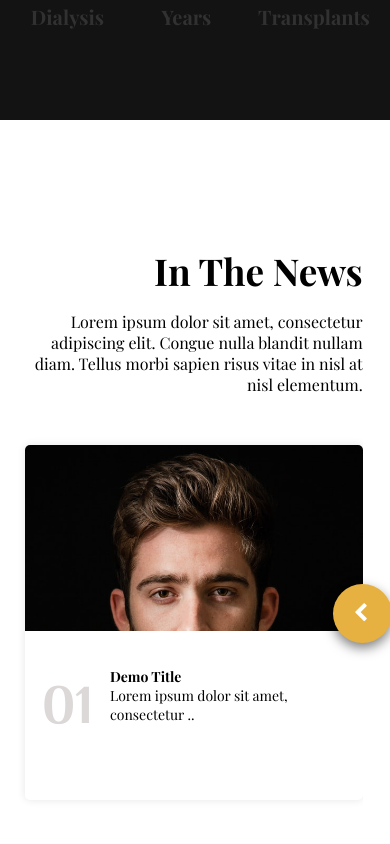
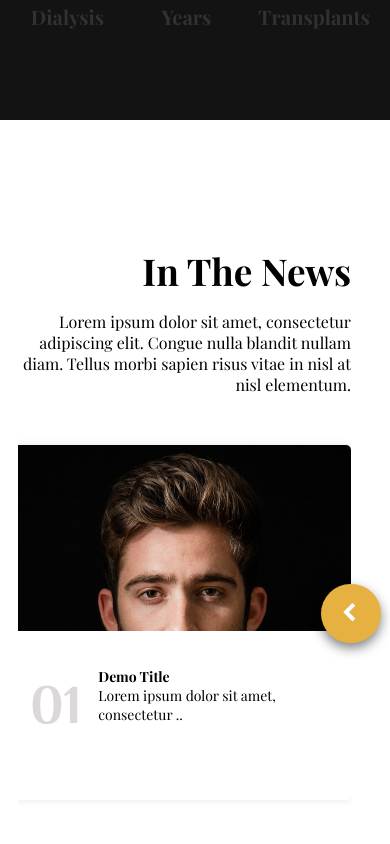
Before and after one commit to ishita1805/portfolio-site-ramkabra, a React (Create React App) app: page / in a window 390 px wide. Shown: the part 4020-4864 px from the top of the page. Built offline with nearby package versions, Linux system fonts and the light colour scheme.

Commit message:
responsive

```diff
--- a/src/components/news/news.css
+++ b/src/components/news/news.css
@@ -115,8 +115,8 @@
 }
 @media screen and (max-width:500px){
     #news{
-        width:93%;
-        padding-right:7%
+        width:90%;
+        padding-right:10%;
     }
     .news-card{
         min-height:42vh !important;
```
